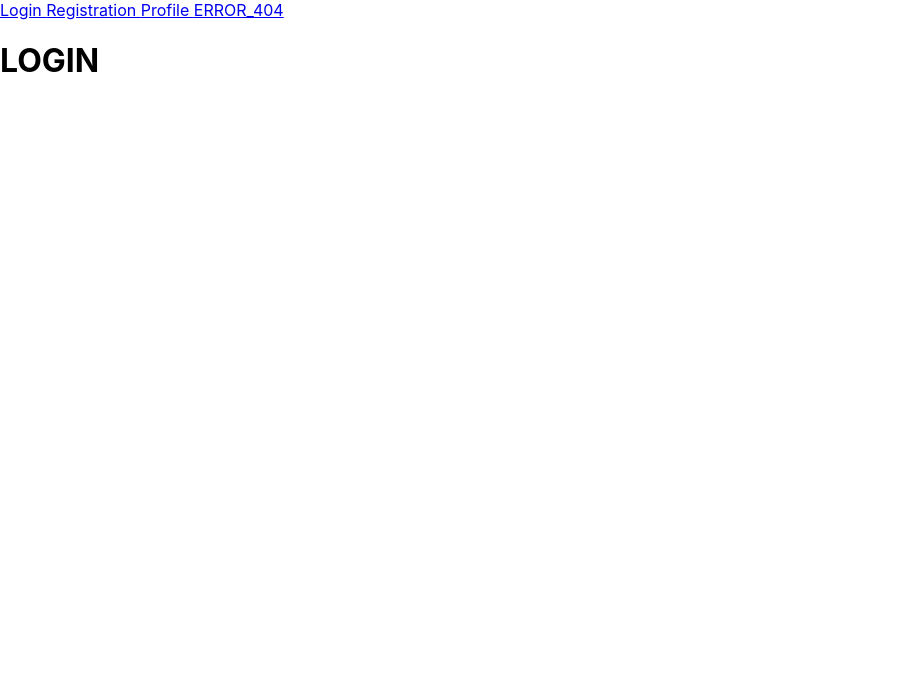
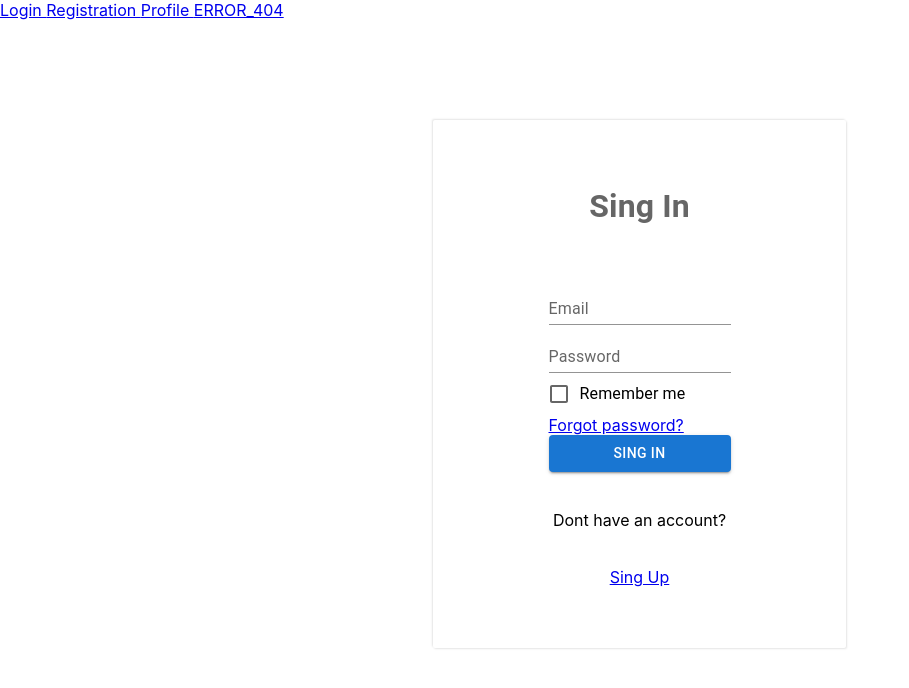
Before and after one commit to PasterZOOM/cards, a React (Create React App) app: page /#/login in a window 1280 px wide. Shown: the top 688 px of the page, without its empty margins (0-909 px from the left). Built offline with nearby package versions, Linux system fonts and the light colour scheme; no server answers; the HTML template or start-up script is replaced by a standard one.

Commit message:
the first part needs some work

```diff
--- a/src/api/api.ts
+++ b/src/api/api.ts
@@ -1,4 +1,6 @@
 import axios from 'axios';
+
+import { LoginFormType } from '../features/Login/loginTypes';
 
 import { RegisterParamsType } from 'features/Register/RegisterTypes';
 
@@ -14,4 +16,7 @@ export const cardsAPI = {
   me() {
     return instance.post('auth/me', {});
   },
+  login(data: LoginFormType) {
+    return instance.post('auth/login', data);
+  },
 };
--- a/src/app/store.ts
+++ b/src/app/store.ts
@@ -1,6 +1,8 @@
 import { configureStore } from '@reduxjs/toolkit';
 import { combineReducers } from 'redux';
 import thunk from 'redux-thunk';
+
+import { loginReducer } from '../features/Login/authReducer';
 
 import { appReducer } from './appReducer';
 
@@ -9,6 +11,7 @@ import { registerReducer } from 'features/Register/registerReducer';
 export const rootReducer = combineReducers({
   register: registerReducer,
   app: appReducer,
+  login: loginReducer,
 });
 
 export const store = configureStore({
--- a/src/features/Login/Login.tsx
+++ b/src/features/Login/Login.tsx
@@ -1,11 +1,98 @@
 import React from 'react';
 
-import { ReturnComponentType } from 'types/ReturnComponentType';
+import { Checkbox, FormControlLabel, FormGroup, Grid, TextField } from '@mui/material';
+import FormControl from '@mui/material/FormControl';
+import FormLabel from '@mui/material/FormLabel';
+import { useFormik } from 'formik';
+import { Navigate, NavLink } from 'react-router-dom';
+
+import { SubmitButton } from '../../common/components/Forms/SubmitButton/SubmitButton';
+import { useAppDispatch, useAppSelector } from '../../common/hooks/hooks';
+import { path } from '../../enums/path';
+import { ReturnComponentType } from '../../types/ReturnComponentType';
+
+import { loginTC } from './authReducer';
 
 export const Login = (): ReturnComponentType => {
+  const isInitialized = useAppSelector(state => state.app.isInitialized);
+  const dispatch = useAppDispatch();
+  const formik = useFormik({
+    initialValues: {
+      email: '',
+      password: '',
+      rememberMe: false,
+    },
+    onSubmit: values => {
+      dispatch(loginTC(values));
+    },
+  });
+
+  if (isInitialized) return <Navigate to={path.PROFILE} />;
+
   return (
-    <div>
-      <h1>LOGIN</h1>
-    </div>
+    <Grid
+      style={{
+        position: 'absolute',
+        top: '120px',
+        width: '413px',
+        height: '528px',
+        left: '50%',
+        marginLeft: '-207px',
+        boxShadow: '1px 1px 2px rgba(0, 0, 0, 0.1), -1px -1px 2px rgba(0, 0, 0, 0.1)',
+        borderRadius: '2px',
+        padding: '35px 33px 42px',
+      }}
+      container
+      direction="column"
+      justifyContent="space-around"
+      alignItems="center"
+    >
+      <Grid item>
+        <FormLabel>
+          <h1>Sing In</h1>
+        </FormLabel>
+      </Grid>
+      <Grid item>
+        <form onSubmit={formik.handleSubmit}>
+          <FormControl>
+            <FormGroup>
+              <TextField
+                label="Email"
+                multiline
+                variant="standard"
+                {...formik.getFieldProps('email')}
+              />
+              <TextField
+                label="Password"
+                multiline
+                variant="standard"
+                type="password"
+                {...formik.getFieldProps('password')}
+              />
+              <FormControlLabel
+                label="Remember me"
+                control={
+                  <Checkbox
+                    onChange={formik.handleChange}
+                    checked={formik.values.rememberMe}
+                    name="rememberMe"
+                  />
+                }
+              />
+
+              <NavLink to={path.PROFILE}>Forgot password?</NavLink>
+
+              <SubmitButton label="Sing In" />
+            </FormGroup>
+          </FormControl>
+        </form>
+      </Grid>
+      <Grid item>
+        <span>Dont have an account?</span>
+      </Grid>
+      <Grid item>
+        <NavLink to={path.REGISTRATION}>Sing Up</NavLink>
+      </Grid>
+    </Grid>
   );
 };
--- /dev/null
+++ b/src/features/Login/authReducer.ts
@@ -0,0 +1,38 @@
+import { createSlice, PayloadAction } from '@reduxjs/toolkit';
+
+import { cardsAPI } from '../../api/api';
+import { setAppStatusAC } from '../../app/appReducer';
+import { requestStatus } from '../../enums/requestStatus';
+import { AppThunkType } from '../../types/AppRootStateTypes';
+
+import { LoginFormType } from './loginTypes';
+
+const initialState = {
+  isLoggedIn: false,
+};
+
+const slice = createSlice({
+  name: 'loginization',
+  initialState,
+  reducers: {
+    login: (state, action: PayloadAction<{ isLoggedIn: boolean }>) => {
+      state.isLoggedIn = action.payload.isLoggedIn;
+    },
+  },
+});
+
+export const loginReducer = slice.reducer;
+export const { login } = slice.actions;
+
+export const loginTC =
+  (data: LoginFormType): AppThunkType =>
+  dispatch => {
+    dispatch(setAppStatusAC({ status: requestStatus.LOADING }));
+    cardsAPI
+      .login(data)
+      .then(() => {
+        dispatch(login({ isLoggedIn: true }));
+        dispatch(setAppStatusAC({ status: requestStatus.SUCCEEDED }));
+      })
+      .catch(() => {});
+  };
--- /dev/null
+++ b/src/features/Login/loginTypes.ts
@@ -0,0 +1,5 @@
+export type LoginFormType = {
+  email: string;
+  password: string;
+  rememberMe: boolean;
+};
--- a/src/types/ActionTypes.ts
+++ b/src/types/ActionTypes.ts
@@ -1,3 +1,5 @@
+import { login } from '../features/Login/authReducer';
+
 import { setAppErrorAC, setAppStatusAC, setIsInitializedAC } from 'app/appReducer';
 import { loadingAC } from 'app/loadReducer';
 import { changeThemeAC } from 'app/themeReducer';
@@ -12,6 +14,7 @@ export type ConfirmRegisterType = ReturnType<typeof confirmRegister>;
 export type SetAppStatusAT = ReturnType<typeof setAppStatusAC>;
 export type SetAppErrorAT = ReturnType<typeof setAppErrorAC>;
 export type SetIsInitializedAT = ReturnType<typeof setIsInitializedAC>;
+export type SetLogin = ReturnType<typeof login>;
 
 export type AppActionsType =
   | ThemeReducerAT
@@ -19,4 +22,5 @@ export type AppActionsType =
   | ConfirmRegisterType
   | SetAppStatusAT
   | SetAppErrorAT
-  | SetIsInitializedAT;
+  | SetIsInitializedAT
+  | SetLogin;
```
